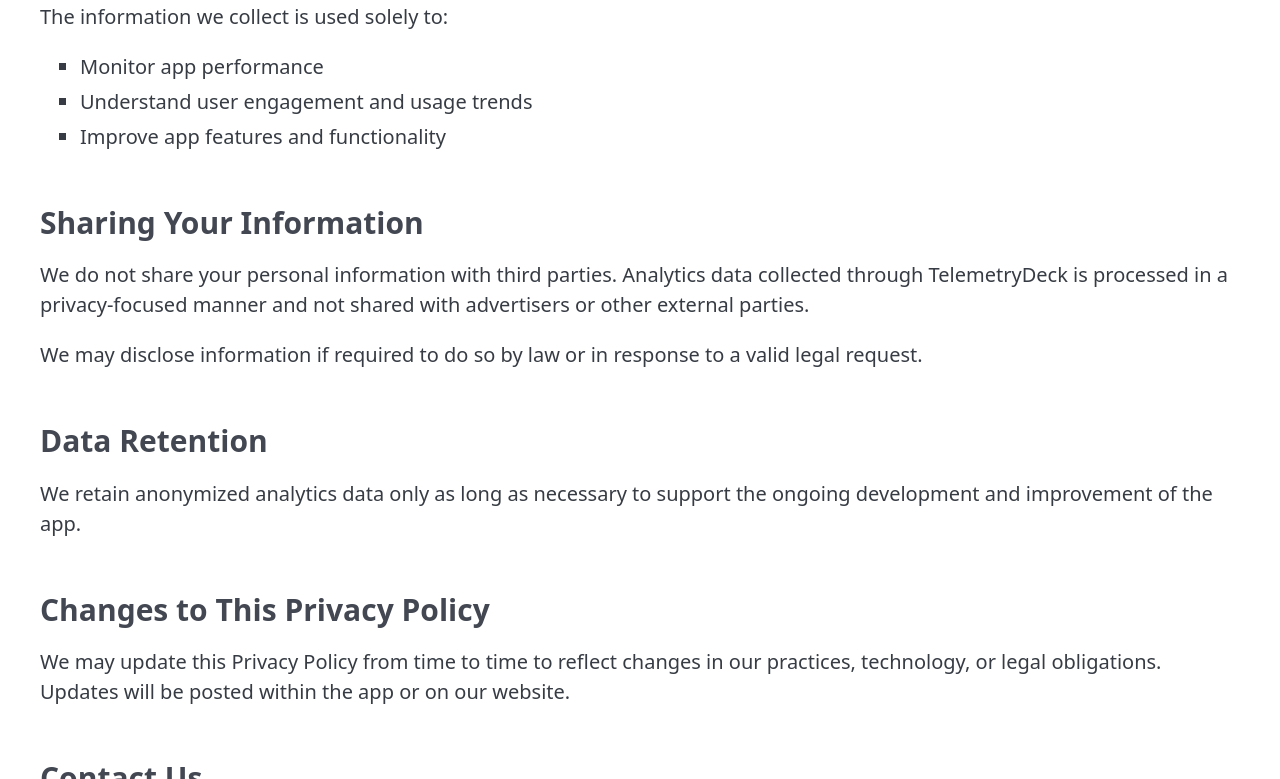
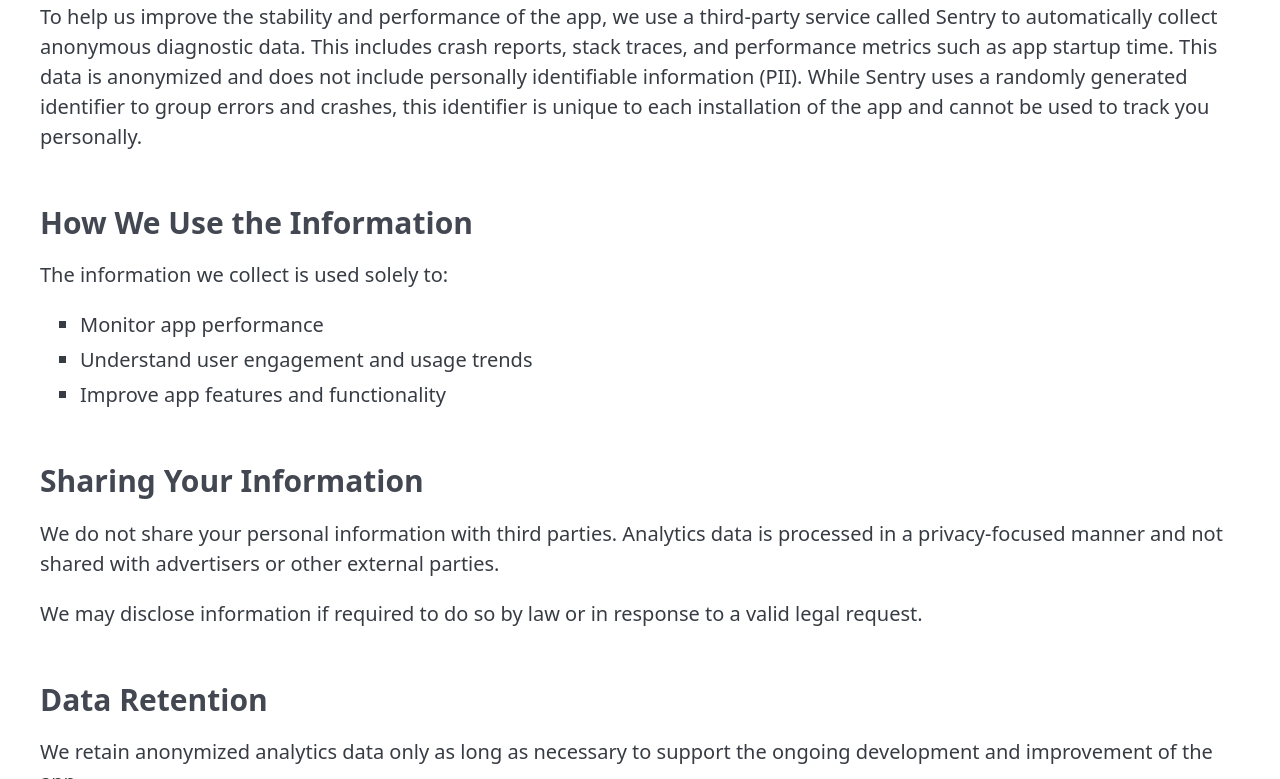
Before and after one commit to robertpinl/robertpinl.github.io, a website: page privacy-policy.html in a window 1280 px wide. Shown: the part 735-1514 px from the top of the page. Drawn offline with nearby package versions, Linux system fonts and the light colour scheme.

Commit message:
Update privacy policy

```diff
--- a/privacy-policy.html
+++ b/privacy-policy.html
@@ -39,6 +39,17 @@
   </section>
 
   <section>
+    <h3>Crash Reporting and Diagnostics</h3>
+    <p>
+      To help us improve the stability and performance of the app, we use a third-party service called Sentry to
+      automatically collect anonymous diagnostic data. This includes crash reports, stack traces, and performance
+      metrics such as app startup time. This data is anonymized and does not include personally identifiable
+      information (PII). While Sentry uses a randomly generated identifier to group errors and crashes, this identifier
+      is unique to each installation of the app and cannot be used to track you personally.
+    </p>
+  </section>
+
+  <section>
     <h3>How We Use the Information</h3>
     <p>The information we collect is used solely to:</p>
     <ul>
@@ -51,7 +62,7 @@
   <section>
     <h3>Sharing Your Information</h3>
     <p>
-      We do not share your personal information with third parties. Analytics data collected through TelemetryDeck is
+      We do not share your personal information with third parties. Analytics data is
       processed in a privacy-focused manner and not shared with advertisers or other external parties.
     </p>
     <p>
```
